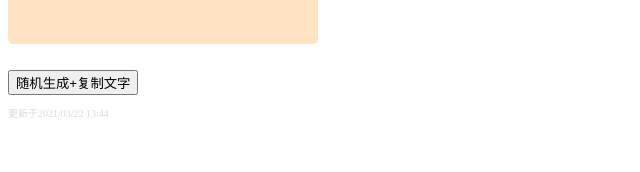
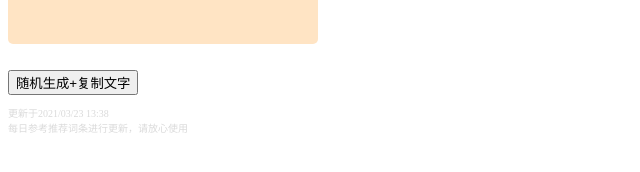
Before and after one commit to joyqq/xmh-citiao, a Jekyll site: the page index.html, which Jekyll copies as it is, in a window 1280 px wide. Shown: the part 288-460 px from the top of the page, without its empty margins (0-640 px from the left). Built offline with Jekyll 4.4.1, drawn with Linux system fonts in a browser that asks for light colours.

Commit message:
Update index.html

```diff
--- a/index.html
+++ b/index.html
@@ -22,7 +22,10 @@
 
         <button onclick="newItemAndCopy()" class="btn1div">随机生成+复制文字</button>
 
-        <div class="update-time">更新于2021/03/22 13:44</div>
+        <div class="update-time">
+            <text>更新于2021/03/23 13:38</text><br>
+            <text>每日参考推荐词条进行更新，请放心使用</text>
+        </div>
     <script src="fun.js"></script>
     </body>
 </html>
```
